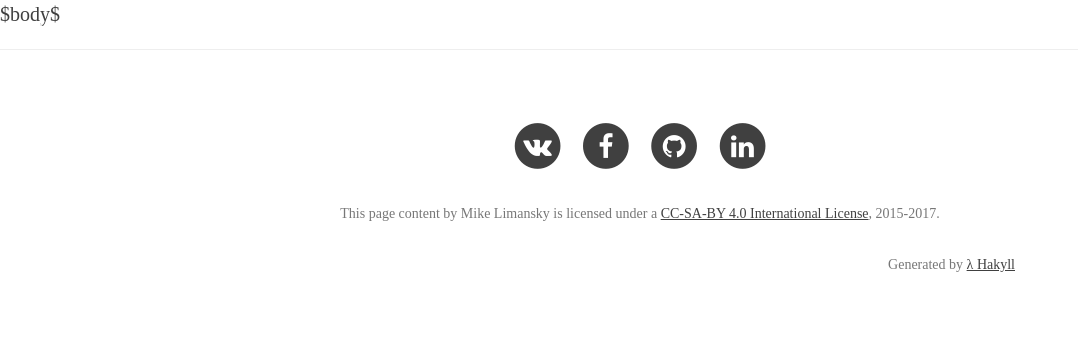
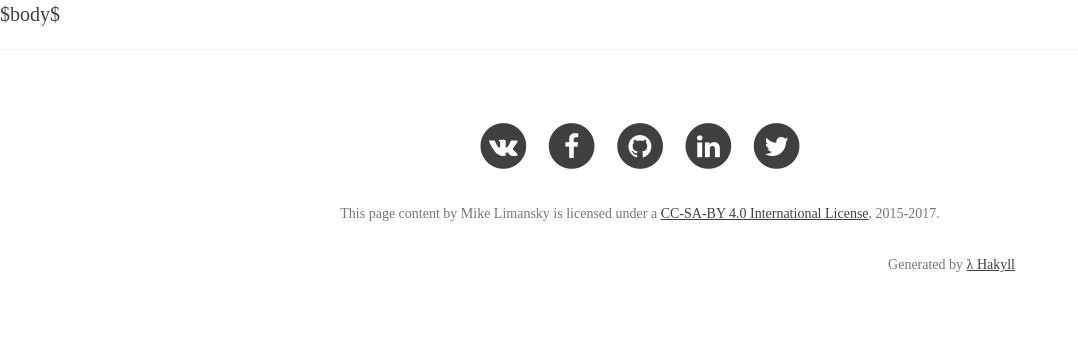
Before and after one commit to limansky/limansky_me, a plain HTML site: page templates/default.html in a window 1280 px wide. Shown: the whole page, without its empty margins (0-1078 px from the left). Drawn offline with nearby package versions, Linux system fonts and the light colour scheme.

Commit message:
Add Twitter link in footer

```diff
--- a/templates/default.html
+++ b/templates/default.html
@@ -78,6 +78,14 @@
                   </span>
                 </a>
               </li>
+              <li>
+                <a href="https://twitter.com/mike_limansky">
+                  <span class="fa-stack fa-lg">
+                    <i class="fa fa-circle fa-stack-2x"></i>
+                    <i class="fa fa-twitter fa-stack-1x fa-inverse"></i>
+                  </span>
+                </a>
+              </li>
             </ul>
             <p class="copyright text-muted">
               This page content by Mike Limansky is licensed under a <a rel="license" href="http://creativecommons.org/licenses/by-sa/4.0/">CC-SA-BY 4.0 International License</a>, 2015-2017.
```
